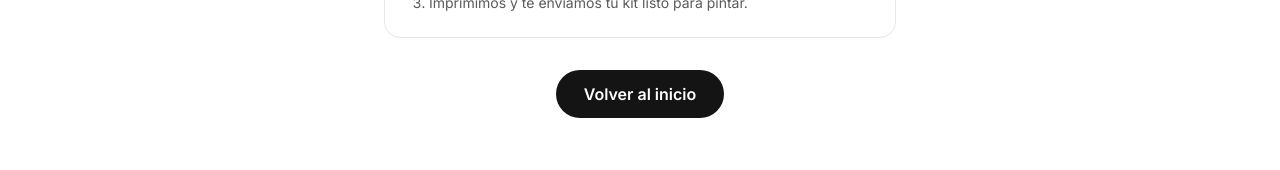
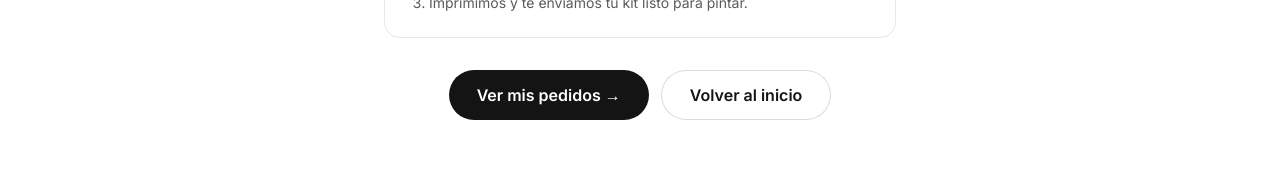
Before and after one commit to bdortiz16/miniko-studio, a Next.js app: page /exito in a window 1280 px wide. Shown: the part 571-741 px from the top of the page. Built offline with nearby package versions, Linux system fonts and the light colour scheme; no server answers.

Commit message:
Éxito de pago: botón "Ver mis pedidos" que lleva a /mis-pedidos
Co-Authored-By: Claude Opus 4.8 <noreply@anthropic.com>
Claude-Session: https://claude.ai/code/session_01RFdRmMvfaocokY4f69UwWD

```diff
--- a/src/app/exito/ExitoClient.tsx
+++ b/src/app/exito/ExitoClient.tsx
@@ -72,13 +72,18 @@ export default function ExitoClient() {
           </div>
         )}
 
-        <div className="mt-8 flex justify-center gap-3">
+        <div className="mt-8 flex flex-wrap justify-center gap-3">
           {failed && (
             <Link href="/pedido" className="btn-primary">
               Intentar de nuevo
             </Link>
           )}
-          <Link href="/" className={failed ? "btn-secondary" : "btn-primary"}>
+          {ok && (
+            <Link href="/mis-pedidos" className="btn-primary">
+              Ver mis pedidos →
+            </Link>
+          )}
+          <Link href="/" className={ok || failed ? "btn-secondary" : "btn-primary"}>
             Volver al inicio
           </Link>
         </div>
```
